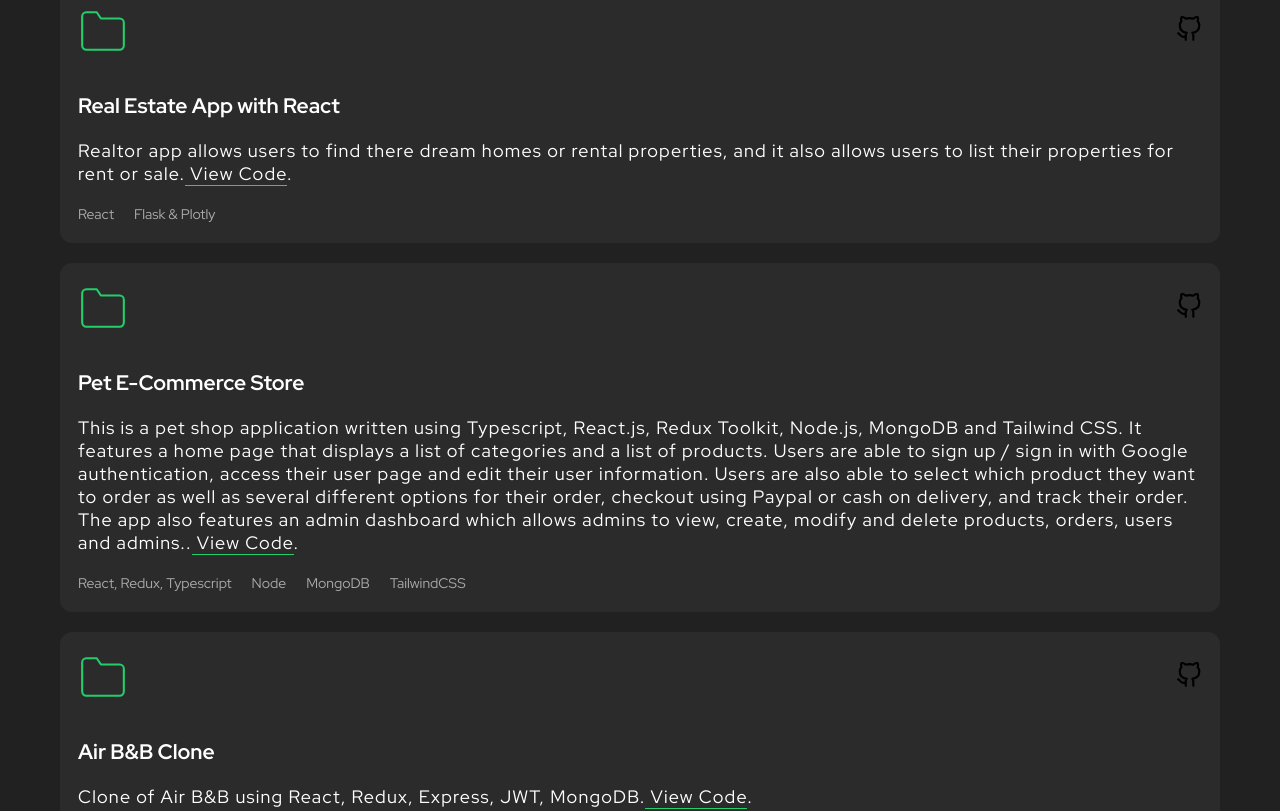
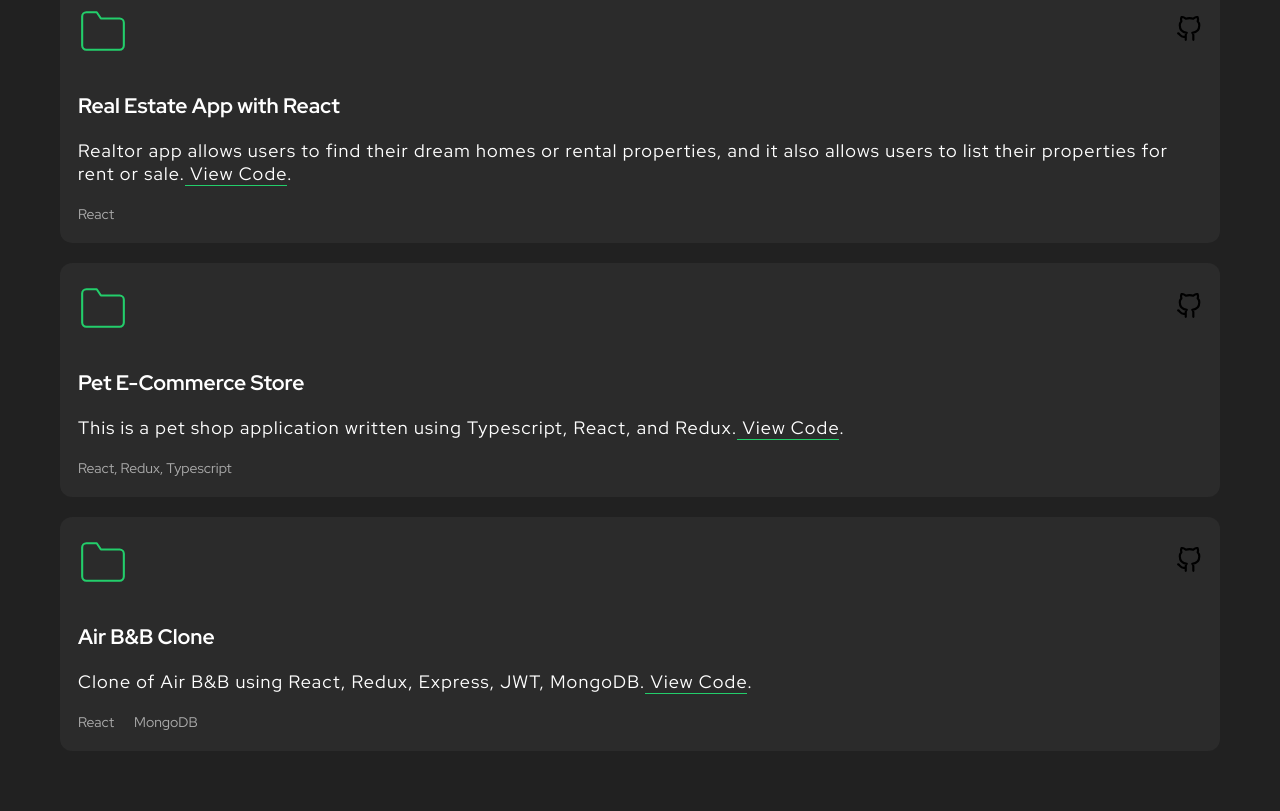
Before and after one commit to SarahSchoonmaker/sarah-react-portfolio, a React (Create React App) app: page / in a window 1280 px wide. Shown: the part 1160-1971 px from the top of the page. Built offline with nearby package versions, Linux system fonts and the light colour scheme.

Commit message:
edited readme

```diff
--- a/src/components/Header/Header.tsx
+++ b/src/components/Header/Header.tsx
@@ -1,8 +1,11 @@
-import { Container } from './styles';
-import React, { useState } from 'react';
-import { BrowserRouter as Router } from 'react-router-dom';
-import { NavHashLink as BaseNavHashLink, HashLink as BaseHashLink } from 'react-router-hash-link';
-import { LinkProps } from 'react-router-dom';
+import { Container } from "./styles";
+import React, { useState } from "react";
+import { BrowserRouter as Router } from "react-router-dom";
+import {
+  NavHashLink as BaseNavHashLink,
+  HashLink as BaseHashLink,
+} from "react-router-hash-link";
+import { LinkProps } from "react-router-dom";
 
 // Extend LinkProps to include the smooth property, children, className, and onClick
 interface HashLinkProps extends LinkProps {
@@ -13,17 +16,21 @@ interface HashLinkProps extends LinkProps {
 }
 
 // Create your own HashLink component
-const HashLink: React.FC<HashLinkProps> = (props) => <BaseHashLink {...props} />;
+const HashLink: React.FC<HashLinkProps> = (props) => (
+  <BaseHashLink {...props} />
+);
 
 // Create your own NavHashLink component
-const NavHashLink: React.FC<HashLinkProps> = (props) => <BaseNavHashLink {...props} />;
+const NavHashLink: React.FC<HashLinkProps> = (props) => (
+  <BaseNavHashLink {...props} />
+);
 
 export function Header() {
   const [isActive, setActive] = useState(false);
 
   function toggleTheme() {
-    let html = document.getElementsByTagName('html')[0];
-    html.classList.toggle('light');
+    let html = document.getElementsByTagName("html")[0];
+    html.classList.toggle("light");
   }
 
   function closeMenu() {
@@ -47,7 +54,8 @@ export function Header() {
         />
         <label htmlFor="switch">Toggle</label>
 
-        <nav className={isActive ? 'active' : ''}>
+        {/* Don't pass isActive directly to <nav> */}
+        <nav className={isActive ? "active" : ""}>
           <NavHashLink smooth to="#home" onClick={closeMenu}>
             Home
           </NavHashLink>
@@ -62,14 +70,13 @@ export function Header() {
           </NavHashLink>
         </nav>
 
+        {/* Add isActive only to appropriate attributes like aria-expanded */}
         <div
-          aria-expanded={isActive ? 'true' : 'false'}
+          aria-expanded={isActive ? "true" : "false"}
           aria-haspopup="true"
-          aria-label={isActive ? 'Fechar menu' : 'Abrir menu'}
-          className={isActive ? 'menu active' : 'menu'}
-          onClick={() => {
-            setActive(!isActive);
-          }}
+          aria-label={isActive ? "Fechar menu" : "Abrir menu"}
+          className={isActive ? "menu active" : "menu"}
+          onClick={() => setActive(!isActive)} // Toggle the state here
         ></div>
       </Router>
     </Container>
--- a/src/components/Portfolio/Portfolio.tsx
+++ b/src/components/Portfolio/Portfolio.tsx
@@ -9,6 +9,7 @@ export function Portfolio() {
     <Container id="portfolio">
       <h2>Projects</h2>
       <div className="projects">
+        {/* Project 1 */}
         <ScrollAnimation animateIn="flipInX">
           <div className="project">
             <header>
@@ -19,18 +20,19 @@ export function Portfolio() {
                 viewBox="0 0 24 24"
                 fill="none"
                 stroke="#23ce6b "
-                stroke-width="1"
-                stroke-linecap="round"
-                stroke-linejoin="round"
+                strokeWidth="1"
+                strokeLinecap="round"
+                strokeLinejoin="round"
               >
                 <title>Folder</title>
                 <path d="M22 19a2 2 0 0 1-2 2H4a2 2 0 0 1-2-2V5a2 2 0 0 1 2-2h5l2 3h9a2 2 0 0 1 2 2z"></path>
               </svg>
               <div className="project-links">
                 <a
-                  href="https://github.com/SarahSchoonmaker/flask-stock-data"
+                  href="https://github.com/SarahSchoonmaker/real-estate-react"
                   target="_blank"
                   rel="noreferrer"
+                  aria-label="View project on GitHub"
                 >
                   <img src={githubIcon} alt="GitHub" />
                 </a>
@@ -39,21 +41,29 @@ export function Portfolio() {
             <div className="body">
               <h3>Real Estate App with React</h3>
               <p>
-                Realtor app allows users to find there dream homes or rental
+                Realtor app allows users to find their dream homes or rental
                 properties, and it also allows users to list their properties
                 for rent or sale.
-                <a href=""> View Code</a>.
+                <a
+                  href="https://github.com/SarahSchoonmaker/real-estate-react"
+                  target="_blank"
+                  rel="noreferrer"
+                >
+                  {" "}
+                  View Code
+                </a>
+                .
               </p>
             </div>
             <footer>
               <ul className="tech-list">
                 <li>React</li>
-                <li>Flask & Plotly</li>
               </ul>
             </footer>
           </div>
         </ScrollAnimation>
 
+        {/* Project 2 */}
         <ScrollAnimation animateIn="flipInX">
           <div className="project">
             <header>
@@ -64,18 +74,19 @@ export function Portfolio() {
                 viewBox="0 0 24 24"
                 fill="none"
                 stroke="#23ce6b "
-                stroke-width="1"
-                stroke-linecap="round"
-                stroke-linejoin="round"
+                strokeWidth="1"
+                strokeLinecap="round"
+                strokeLinejoin="round"
               >
                 <title>Folder</title>
                 <path d="M22 19a2 2 0 0 1-2 2H4a2 2 0 0 1-2-2V5a2 2 0 0 1 2-2h5l2 3h9a2 2 0 0 1 2 2z"></path>
               </svg>
               <div className="project-links">
                 <a
-                  href="https://github.com/SarahSchoonmaker/python-fastapi"
+                  href="https://github.com/IbrahimHiarea/Pet-Accessories-eCommerce-app"
                   target="_blank"
                   rel="noreferrer"
+                  aria-label="View project on GitHub"
                 >
                   <img src={githubIcon} alt="GitHub" />
                 </a>
@@ -84,31 +95,28 @@ export function Portfolio() {
             <div className="body">
               <h3>Pet E-Commerce Store</h3>
               <p>
-                This is a pet shop application written using Typescript,
-                React.js, Redux Toolkit, Node.js, MongoDB and Tailwind CSS. It
-                features a home page that displays a list of categories and a
-                list of products. Users are able to sign up / sign in with
-                Google authentication, access their user page and edit their
-                user information. Users are also able to select which product
-                they want to order as well as several different options for
-                their order, checkout using Paypal or cash on delivery, and
-                track their order. The app also features an admin dashboard
-                which allows admins to view, create, modify and delete products,
-                orders, users and admins..
-                <a href=""> View Code</a>.
+                This is a pet shop application written using Typescript, React,
+                and Redux.
+                <a
+                  href="https://github.com/IbrahimHiarea/Pet-Accessories-eCommerce-app"
+                  target="_blank"
+                  rel="noreferrer"
+                >
+                  {" "}
+                  View Code
+                </a>
+                .
               </p>
             </div>
             <footer>
               <ul className="tech-list">
                 <li>React, Redux, Typescript</li>
-                <li>Node</li>
-                <li>MongoDB</li>
-                <li>TailwindCSS</li>
               </ul>
             </footer>
           </div>
         </ScrollAnimation>
 
+        {/* Project 3 */}
         <ScrollAnimation animateIn="flipInX">
           <div className="project">
             <header>
@@ -119,18 +127,19 @@ export function Portfolio() {
                 viewBox="0 0 24 24"
                 fill="none"
                 stroke="#23ce6b"
-                stroke-width="1"
-                stroke-linecap="round"
-                stroke-linejoin="round"
+                strokeWidth="1"
+                strokeLinecap="round"
+                strokeLinejoin="round"
               >
                 <title>Folder</title>
                 <path d="M22 19a2 2 0 0 1-2 2H4a2 2 0 0 1-2-2V5a2 2 0 0 1 2-2h5l2 3h9a2 2 0 0 1 2 2z"></path>
               </svg>
               <div className="project-links">
                 <a
-                  href="https://github.com/SarahSchoonmaker/CI-CD-Jenkins-Flask"
+                  href="https://github.com/SarahSchoonmaker/React-airbb"
                   target="_blank"
                   rel="noreferrer"
+                  aria-label="View project on GitHub"
                 >
                   <img src={githubIcon} alt="GitHub" />
                 </a>
@@ -140,7 +149,11 @@ export function Portfolio() {
               <h3>Air B&B Clone</h3>
               <p>
                 Clone of Air B&B using React, Redux, Express, JWT, MongoDB.
-                <a href="https://github.com/SarahSchoonmaker/React-airbb">
+                <a
+                  href="https://github.com/SarahSchoonmaker/React-airbb"
+                  target="_blank"
+                  rel="noreferrer"
+                >
                   {" "}
                   View Code
                 </a>
@@ -151,7 +164,6 @@ export function Portfolio() {
               <ul className="tech-list">
                 <li>React</li>
                 <li>MongoDB</li>
-                <li></li>
               </ul>
             </footer>
           </div>
```
Also changed, not shown: package.json (+6 -5 lines), 1 other file (tests, documents, lock files or other folders).
